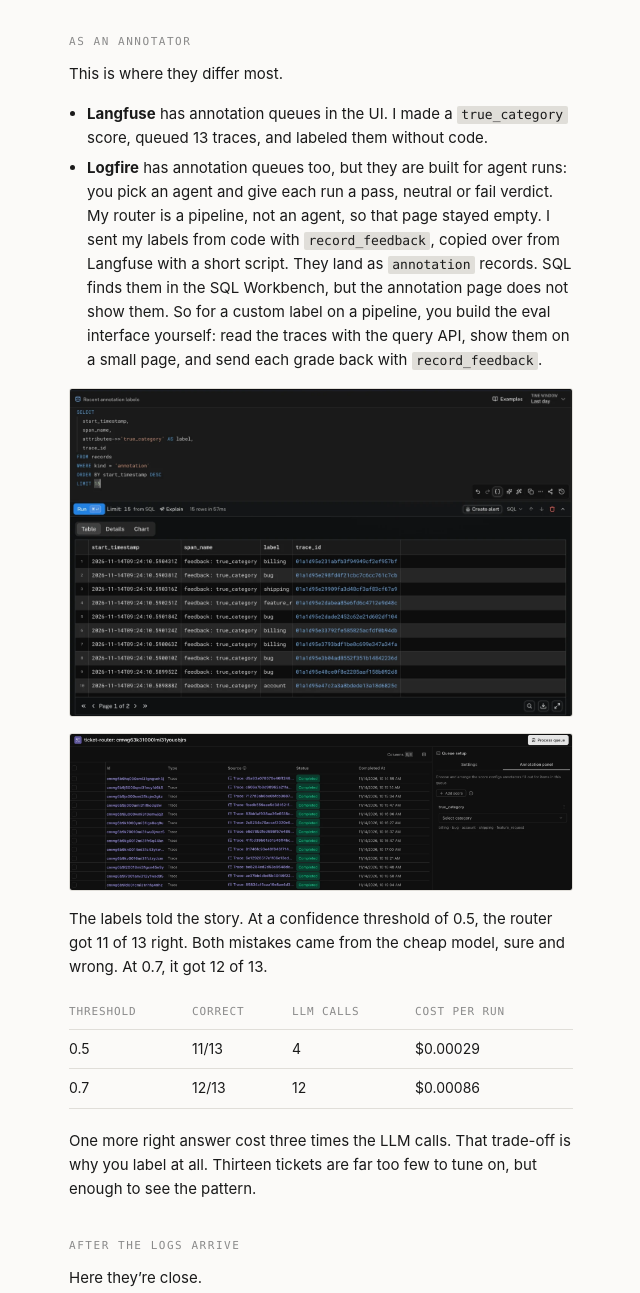
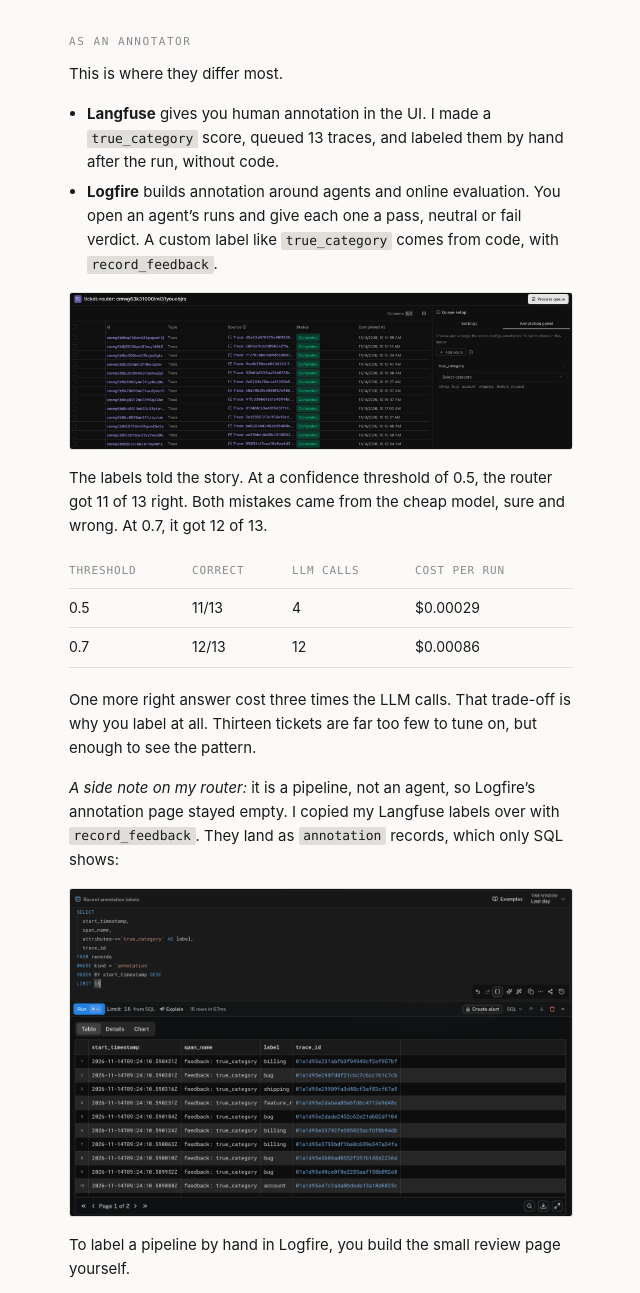
Before and after one commit to nazliander/nazliander.github.io, a plain HTML site: page writing/logfire-vs-langfuse-playing-around-to-see-the-differences/index.html in a window 1280 px wide. Shown: the part 2121-3414 px from the top of the page, without its empty margins (319-959 px from the left). Drawn offline with Linux system fonts and the light colour scheme.

Commit message:
deploy: site build of 2da4046

```diff
--- a/writing/logfire-vs-langfuse-playing-around-to-see-the-differences/index.html
+++ b/writing/logfire-vs-langfuse-playing-around-to-see-the-differences/index.html
@@ -28,10 +28,9 @@
 <h2 id="as-an-annotator">As an annotator</h2>
 <p>This is where they differ most.</p>
 <ul>
-<li><strong>Langfuse</strong> has annotation queues in the UI. I made a <code>true_category</code> score, queued 13 traces, and labeled them without code.</li>
-<li><strong>Logfire</strong> has annotation queues too, but they are built for agent runs: you pick an agent and give each run a pass, neutral or fail verdict. My router is a pipeline, not an agent, so that page stayed empty. I sent my labels from code with <code>record_feedback</code>, copied over from Langfuse with a short script. They land as <code>annotation</code> records. SQL finds them in the SQL Workbench, but the annotation page does not show them. So for a custom label on a pipeline, you build the eval interface yourself: read the traces with the query API, show them on a small page, and send each grade back with <code>record_feedback</code>.</li>
+<li><strong>Langfuse</strong> gives you human annotation in the UI. I made a <code>true_category</code> score, queued 13 traces, and labeled them by hand after the run, without code.</li>
+<li><strong>Logfire</strong> builds annotation around agents and online evaluation. You open an agent’s runs and give each one a pass, neutral or fail verdict. A custom label like <code>true_category</code> comes from code, with <code>record_feedback</code>.</li>
 </ul>
-<p><img src="/writing/langfuse-vs-logfire/logfire-annotations-sql.png" alt="The Logfire SQL Workbench, listing the true_category labels next to their trace IDs"></p>
 <p><img src="/writing/langfuse-vs-logfire/langfuse-queue-completed.png" alt="A Langfuse annotation queue with 13 labeled traces and the true_category score"></p>
 <p>The labels told the story. At a confidence threshold of 0.5, the router got 11 of 13 right. Both mistakes came from the cheap model, sure and wrong. At 0.7, it got 12 of 13.</p>
 <table>
@@ -59,6 +58,9 @@
 </tbody>
 </table>
 <p>One more right answer cost three times the LLM calls. That trade-off is why you label at all. Thirteen tickets are far too few to tune on, but enough to see the pattern.</p>
+<p><em>A side note on my router:</em> it is a pipeline, not an agent, so Logfire’s annotation page stayed empty. I copied my Langfuse labels over with <code>record_feedback</code>. They land as <code>annotation</code> records, which only SQL shows:</p>
+<p><img src="/writing/langfuse-vs-logfire/logfire-annotations-sql.png" alt="The Logfire SQL Workbench, listing the true_category labels next to their trace IDs"></p>
+<p>To label a pipeline by hand in Logfire, you build the small review page yourself.</p>
 <h2 id="after-the-logs-arrive">After the logs arrive</h2>
 <p>Here they’re close.</p>
 <table>
```
